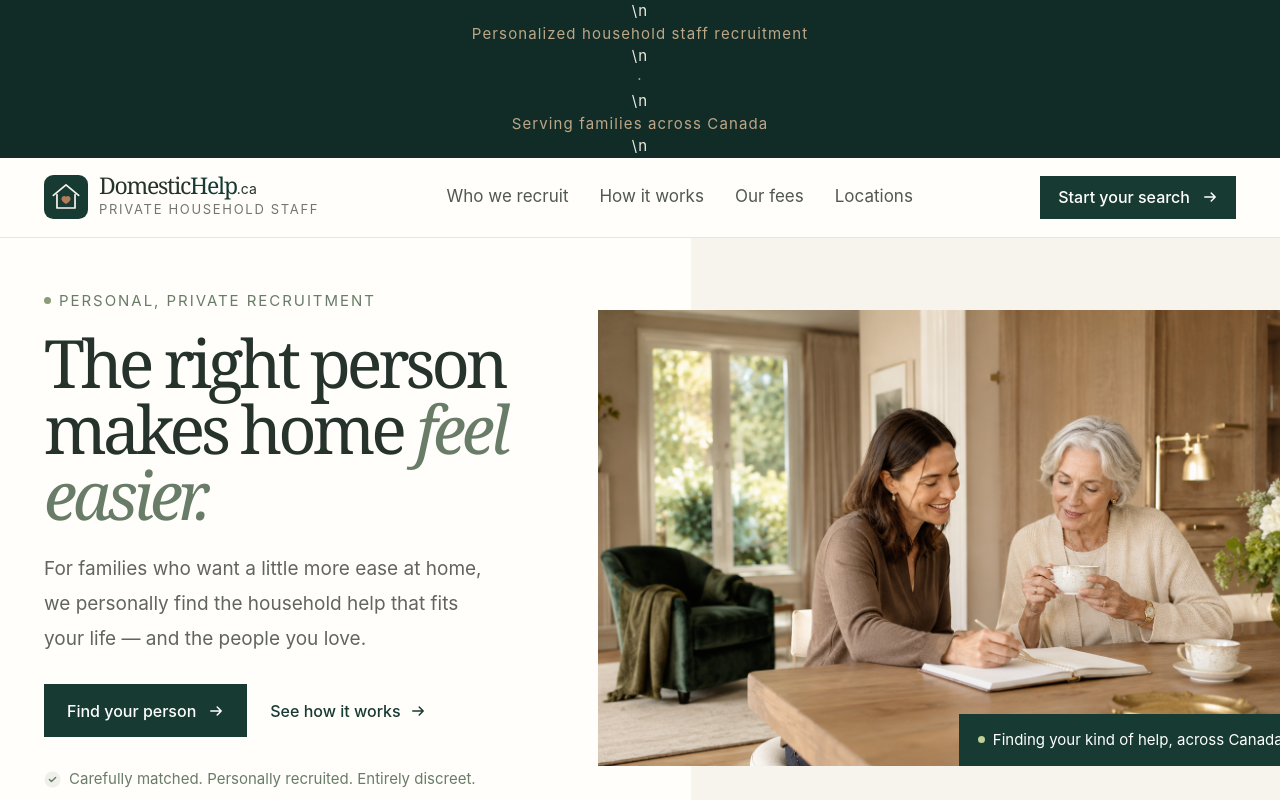
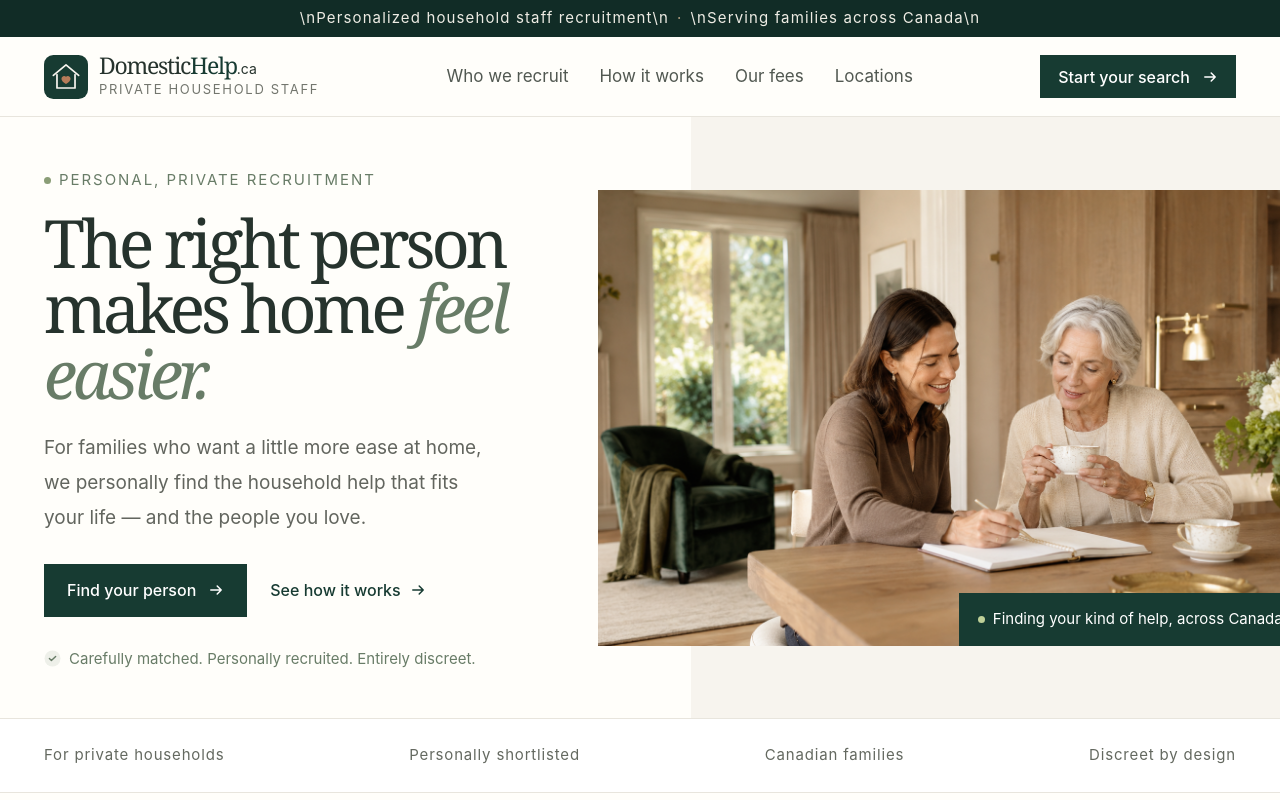
Before and after one commit to natkorgroup/domestichelp, a Next.js app: page / in a window 1280 px wide. Shown: the top 800 px of the page. Built offline with nearby package versions, Linux system fonts and the light colour scheme.

Commit message:
Fix desktop announcement layout

```diff
--- a/app/globals.css
+++ b/app/globals.css
@@ -31,8 +31,8 @@ ul { margin: 0; padding: 0; list-style: none; }
 .shell { width: min(1210px, calc(100% - 88px)); margin-inline: auto; }
 .section-space { padding-block: 116px; }
 
-.announcement { min-height: 37px; display: grid; place-items: center; background: var(--forest-dark); color: #eeece4; font-size: var(--text-sm); letter-spacing: .075em; }
-.announcement span { margin-inline: 8px; color: #bea688; }
+.announcement { min-height: 37px; display: flex; align-items: center; justify-content: center; padding-inline: 14px; background: var(--forest-dark); color: #eeece4; font-size: var(--text-sm); letter-spacing: .075em; white-space: nowrap; }
+.announcement__separator { margin-inline: 8px; color: #bea688; }
 .site-header { position: sticky; z-index: 10; top: 0; background: rgb(255 254 250 / .96); border-bottom: 1px solid var(--line); backdrop-filter: blur(10px); }
 .site-header__inner { height: 79px; display: flex; align-items: center; justify-content: space-between; }
 .brand { display: inline-flex; align-items: center; gap: 11px; }
```
